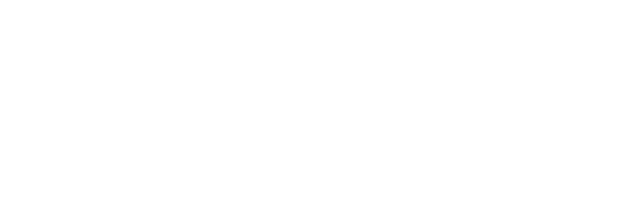
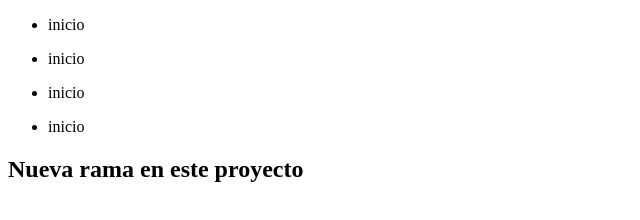
Before and after one commit to Surgyn-X/comicion54530, a plain HTML site: page index.html in a window 1280 px wide. Shown: the whole page, without its empty margins (0-640 px from the left). Drawn offline with Linux system fonts and the light colour scheme.

Commit message:
creacion de main

```diff
--- a/index.html
+++ b/index.html
@@ -10,8 +10,14 @@
 <body>
     <header>
         <nav>
-
+            <ul><li><a href=""></a>inicio</li></ul>
+            <ul><li><a href=""></a>inicio</li></ul>
+            <ul><li><a href=""></a>inicio</li></ul>
+            <ul><li><a href=""></a>inicio</li></ul>
         </nav>
     </header>
+    <main>
+        <h2>Nueva rama en este proyecto</h2>
+    </main>
 </body>
 </html>
```
